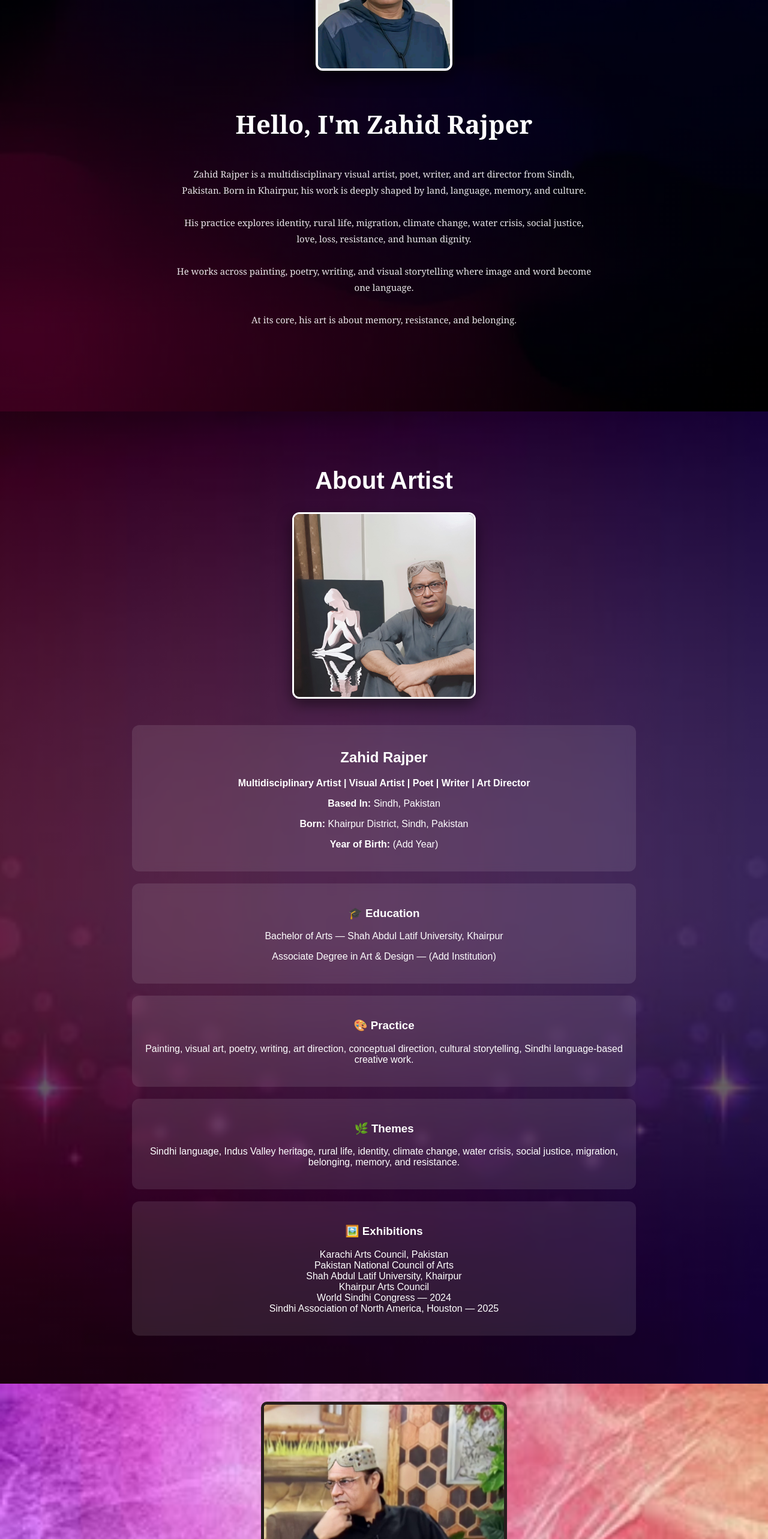
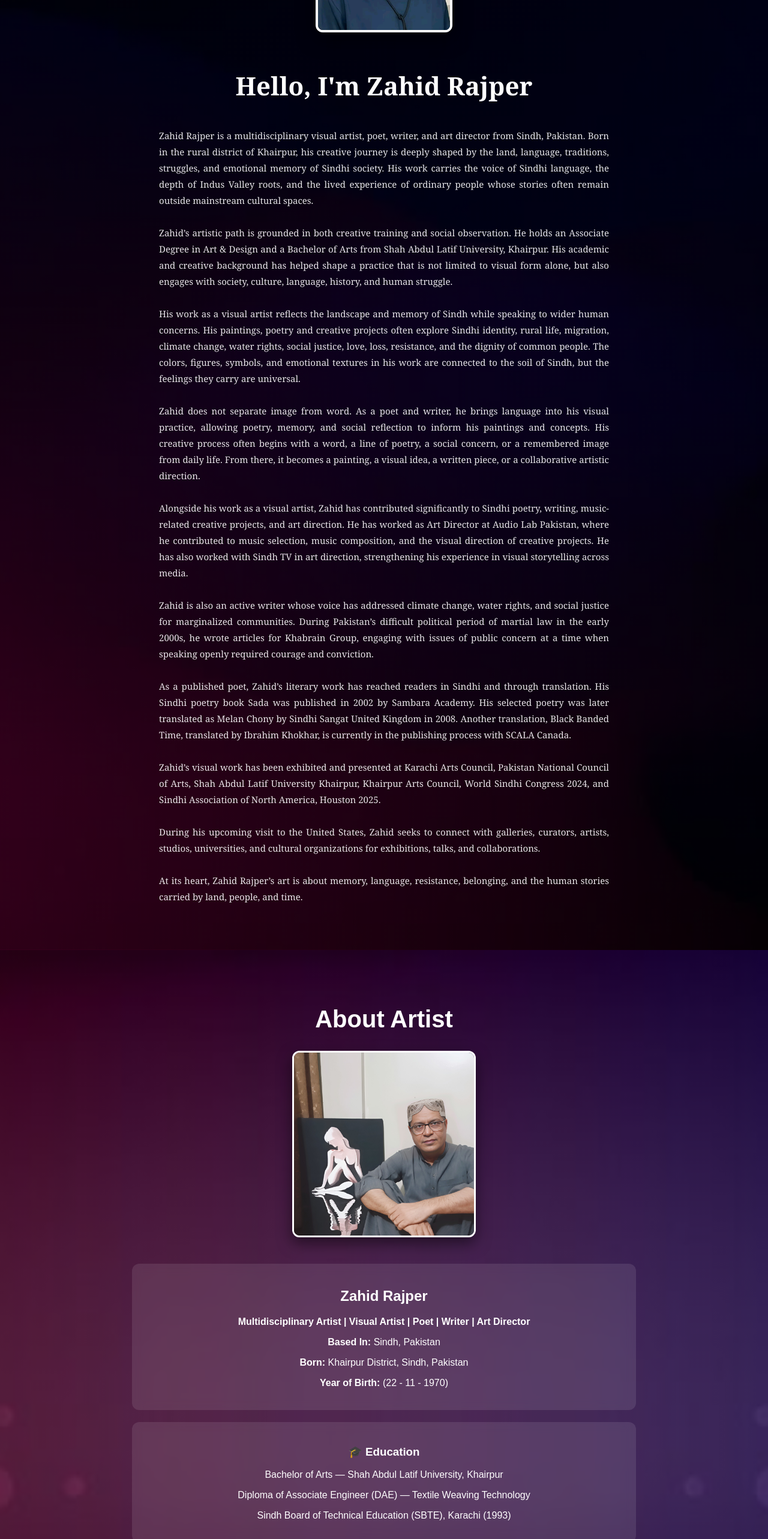
Before and after one commit to AatifArbab/portfolio-website, a React (Vite) app: page / in a window 1280 px wide. Shown: the part 234-2800 px from the top of the page at 60% size. Built offline with nearby package versions, Linux system fonts and the light colour scheme; the HTML template or start-up script is replaced by a standard one.

Commit message:
update changes

```diff
--- a/src/components/About.jsx
+++ b/src/components/About.jsx
@@ -68,15 +68,25 @@ const About = () => {
           <p><strong>Multidisciplinary Artist | Visual Artist | Poet | Writer | Art Director</strong></p>
           <p><strong>Based In:</strong> Sindh, Pakistan</p>
           <p><strong>Born:</strong> Khairpur District, Sindh, Pakistan</p>
-          <p><strong>Year of Birth:</strong> (Add Year)</p>
+          <p><strong>Year of Birth:</strong> (22 - 11 - 1970)</p>
         </div>
 
         {/* EDUCATION */}
-        <div style={card}>
-          <h3>🎓 Education</h3>
-          <p>Bachelor of Arts — Shah Abdul Latif University, Khairpur</p>
-          <p>Associate Degree in Art & Design — (Add Institution)</p>
-        </div>
+<div style={card}>
+  <h3>🎓 Education</h3>
+
+  <p>
+    Bachelor of Arts — Shah Abdul Latif University, Khairpur
+  </p>
+
+  <p>
+    Diploma of Associate Engineer (DAE) — Textile Weaving Technology
+  </p>
+
+  <p>
+    Sindh Board of Technical Education (SBTE), Karachi (1993)
+  </p>
+</div>
 
         {/* PRACTICE */}
         <div style={card}>
--- a/src/components/Art.jsx
+++ b/src/components/Art.jsx
@@ -73,15 +73,15 @@ Artist Statement
 
 My work begins with memory, the memory of land, language, water, people, struggle, and the quiet stories carried by everyday life in Sindh.
 
-I come from Khairpur, a district of Sindh, Pakistan, where culture lives in poetry, music, labor, oral history, rural life, and the resilience of ordinary people. Sindhi language and Indus Valley heritage are central to my creative practice. They are not only cultural references for me; they are living sources of feeling, identity, and resistance.
+I come from Khairpur, a district of Sindh, Pakistan, where culture lives in poetry, music, labor, oral history, rural life, and the resilience of ordinary people. Sindhi language and Indus Valley heritage are central to my creative practice.
 
-Through painting, poetry, writing, and visual direction, I explore the emotional and social life of people who are often unseen. My work reflects the struggles of common communities, the dignity of marginalized groups, the pain of displacement, the importance of water, the impact of climate change, and the deep connection between people and land.
+Through painting, poetry, writing, and visual direction, I explore the emotional and social life of people who are often unseen.
 
-For me, art is not separate from society. A painting can carry the weight of a poem. A line of poetry can become an image. A color can hold the memory of a village, a river, a face, or a time of political and social hardship. My work moves between these forms because life itself does not exist in one medium.
+For me, art is not separate from society. A painting can carry the weight of a poem. A line of poetry can become an image.
 
-I am interested in the place where personal memory becomes collective memory. My practice is a way to preserve, question, and share the stories of Sindh while also connecting them with wider human experiences of loss, hope, justice, and belonging.
+I am interested in the place where personal memory becomes collective memory.
 
-Through my work, I hope to create a bridge between Sindh and the world, between local culture and global conversation, between memory and the present, between silence and expression.
+Through my work, I hope to create a bridge between Sindh and the world, between memory and expression.
   `;
 
   return (
@@ -129,18 +129,18 @@ Through my work, I hope to create a bridge between Sindh and the world, between
         </a>
       </div>
 
-      {/* ARTIST STATEMENT */}
+      {/* ARTIST STATEMENT (CLEAN TEXT ONLY) */}
       <div
         style={{
           maxWidth: "900px",
-          margin: "20px auto",
-          background: "rgba(255,255,255,0.85)",
-          padding: "20px",
-          borderRadius: "10px",
+          margin: "30px auto",
           whiteSpace: "pre-line",
-          fontSize: "14px",
-          lineHeight: "1.6",
-          color: "#111",
+          fontSize: "15px",
+          lineHeight: "1.9",
+          color: "#fff",
+          textAlign: "justify",
+          fontFamily: "Georgia, serif",
+          padding: "0 10px",
         }}
       >
         {artistStatement}
--- a/src/components/Hero.jsx
+++ b/src/components/Hero.jsx
@@ -4,13 +4,25 @@ import background from "../assets/background.jpg";
 
 const Hero = () => {
   const fullAbout = `
-Zahid Rajper is a multidisciplinary visual artist, poet, writer, and art director from Sindh, Pakistan. Born in Khairpur, his work is deeply shaped by land, language, memory, and culture.
+Zahid Rajper is a multidisciplinary visual artist, poet, writer, and art director from Sindh, Pakistan. Born in the rural district of Khairpur, his creative journey is deeply shaped by the land, language, traditions, struggles, and emotional memory of Sindhi society. His work carries the voice of Sindhi language, the depth of Indus Valley roots, and the lived experience of ordinary people whose stories often remain outside mainstream cultural spaces.
 
-His practice explores identity, rural life, migration, climate change, water crisis, social justice, love, loss, resistance, and human dignity.
+Zahid’s artistic path is grounded in both creative training and social observation. He holds an Associate Degree in Art & Design and a Bachelor of Arts from Shah Abdul Latif University, Khairpur. His academic and creative background has helped shape a practice that is not limited to visual form alone, but also engages with society, culture, language, history, and human struggle.
 
-He works across painting, poetry, writing, and visual storytelling where image and word become one language.
+His work as a visual artist reflects the landscape and memory of Sindh while speaking to wider human concerns. His paintings, poetry and creative projects often explore Sindhi identity, rural life, migration, climate change, water rights, social justice, love, loss, resistance, and the dignity of common people. The colors, figures, symbols, and emotional textures in his work are connected to the soil of Sindh, but the feelings they carry are universal.
 
-At its core, his art is about memory, resistance, and belonging.
+Zahid does not separate image from word. As a poet and writer, he brings language into his visual practice, allowing poetry, memory, and social reflection to inform his paintings and concepts. His creative process often begins with a word, a line of poetry, a social concern, or a remembered image from daily life. From there, it becomes a painting, a visual idea, a written piece, or a collaborative artistic direction.
+
+Alongside his work as a visual artist, Zahid has contributed significantly to Sindhi poetry, writing, music-related creative projects, and art direction. He has worked as Art Director at Audio Lab Pakistan, where he contributed to music selection, music composition, and the visual direction of creative projects. He has also worked with Sindh TV in art direction, strengthening his experience in visual storytelling across media.
+
+Zahid is also an active writer whose voice has addressed climate change, water rights, and social justice for marginalized communities. During Pakistan’s difficult political period of martial law in the early 2000s, he wrote articles for Khabrain Group, engaging with issues of public concern at a time when speaking openly required courage and conviction.
+
+As a published poet, Zahid’s literary work has reached readers in Sindhi and through translation. His Sindhi poetry book Sada was published in 2002 by Sambara Academy. His selected poetry was later translated as Melan Chony by Sindhi Sangat United Kingdom in 2008. Another translation, Black Banded Time, translated by Ibrahim Khokhar, is currently in the publishing process with SCALA Canada.
+
+Zahid’s visual work has been exhibited and presented at Karachi Arts Council, Pakistan National Council of Arts, Shah Abdul Latif University Khairpur, Khairpur Arts Council, World Sindhi Congress 2024, and Sindhi Association of North America, Houston 2025.
+
+During his upcoming visit to the United States, Zahid seeks to connect with galleries, curators, artists, studios, universities, and cultural organizations for exhibitions, talks, and collaborations.
+
+At its heart, Zahid Rajper’s art is about memory, language, resistance, belonging, and the human stories carried by land, people, and time.
   `;
 
   return (
@@ -29,7 +41,7 @@ At its core, his art is about memory, resistance, and belonging.
         fontFamily: "Georgia, serif",
       }}
     >
-      <div style={{ maxWidth: "700px" }}>
+      <div style={{ maxWidth: "750px" }}>
 
         {/* IMAGE TOP (SQUARE) */}
         <img
@@ -58,6 +70,7 @@ At its core, his art is about memory, resistance, and belonging.
             lineHeight: "1.8",
             whiteSpace: "pre-line",
             opacity: 0.9,
+            textAlign: "justify",
           }}
         >
           {fullAbout}
```
